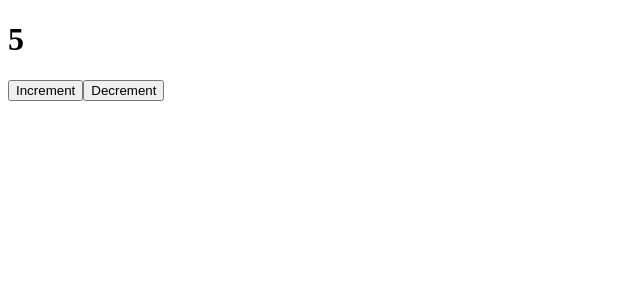
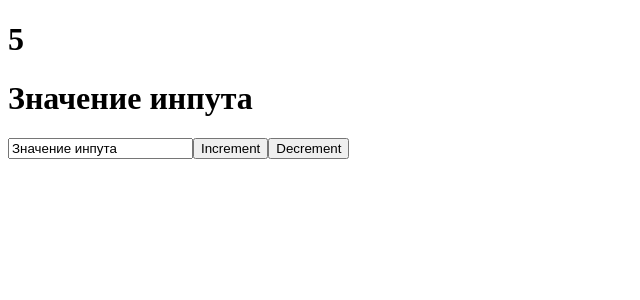
Before and after one commit to alexeevch/learning-react, a React (Create React App) app: page / in a window 1280 px wide. Shown: the top 300 px of the page, without its empty margins (0-640 px from the left). Built offline with nearby package versions, Linux system fonts and the light colour scheme.

Commit message:
Двустороннее связывание

```diff
--- a/src/App.js
+++ b/src/App.js
@@ -2,6 +2,8 @@
 
 function App() {
     const [likes, setLikes] = useState(5);
+    const [value, setValue] = useState('Значение инпута');
+
     const increment = () => {
         setLikes(likes + 1);
     }
@@ -12,6 +14,8 @@
     return (
         <div className="App">
             <h1>{likes}</h1>
+            <h1>{value}</h1>
+            <input type="text" value={value} onChange={event => setValue(event.target.value)}/>
             <button onClick={increment}>Increment</button>
             <button onClick={decrement}>Decrement</button>
         </div>
```
